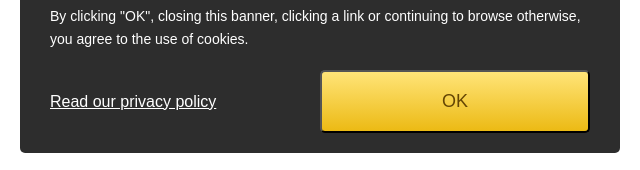
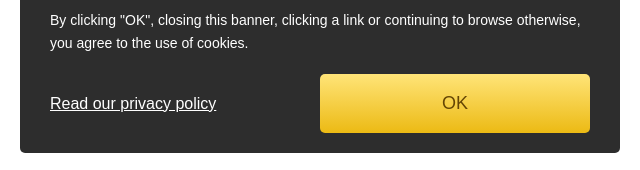
Before and after one commit to AhmedWebDeveloper/Broadband-Genie_Next.js, a Gatsby site: page /Home_Page_Comps/cookiescard in a window 1280 px wide. Shown: the part 627-797 px from the top of the page, 640-1280 px from the left. Built offline with nearby package versions, Linux system fonts and the light colour scheme; Gatsby itself is replaced by a stand-in of ours; a web font is replaced by a local one.

Commit message:
improved cookies card and

```diff
--- a/gatsby-config.js
+++ b/gatsby-config.js
@@ -8,5 +8,13 @@ module.exports = {
     "gatsby-plugin-image",
     "gatsby-plugin-sharp",
     "gatsby-transformer-sharp",
+    {
+      resolve: "gatsby-source-filesystem",
+      options: {
+        name: "images",
+        path: "./src/images/",
+      },
+      __key: "images",
+    },
   ],
 };
--- a/src/pages/Home_Page_Comps/cookiescard.js
+++ b/src/pages/Home_Page_Comps/cookiescard.js
@@ -26,7 +26,7 @@ const Cookies = () => {
           <a href="#" className="c-policy-link">
             Read our privacy policy
           </a>
-          <button href="#" className="c-ok-btn" onClick={cookiefun}>
+          <button href="#" className="c-ok-btn border-0" onClick={cookiefun}>
             OK
           </button>
         </div>
```
Also changed, not shown: src/pages/Home_Page_Comps/responsiveImage.js (deleted, +0 -17 lines).
